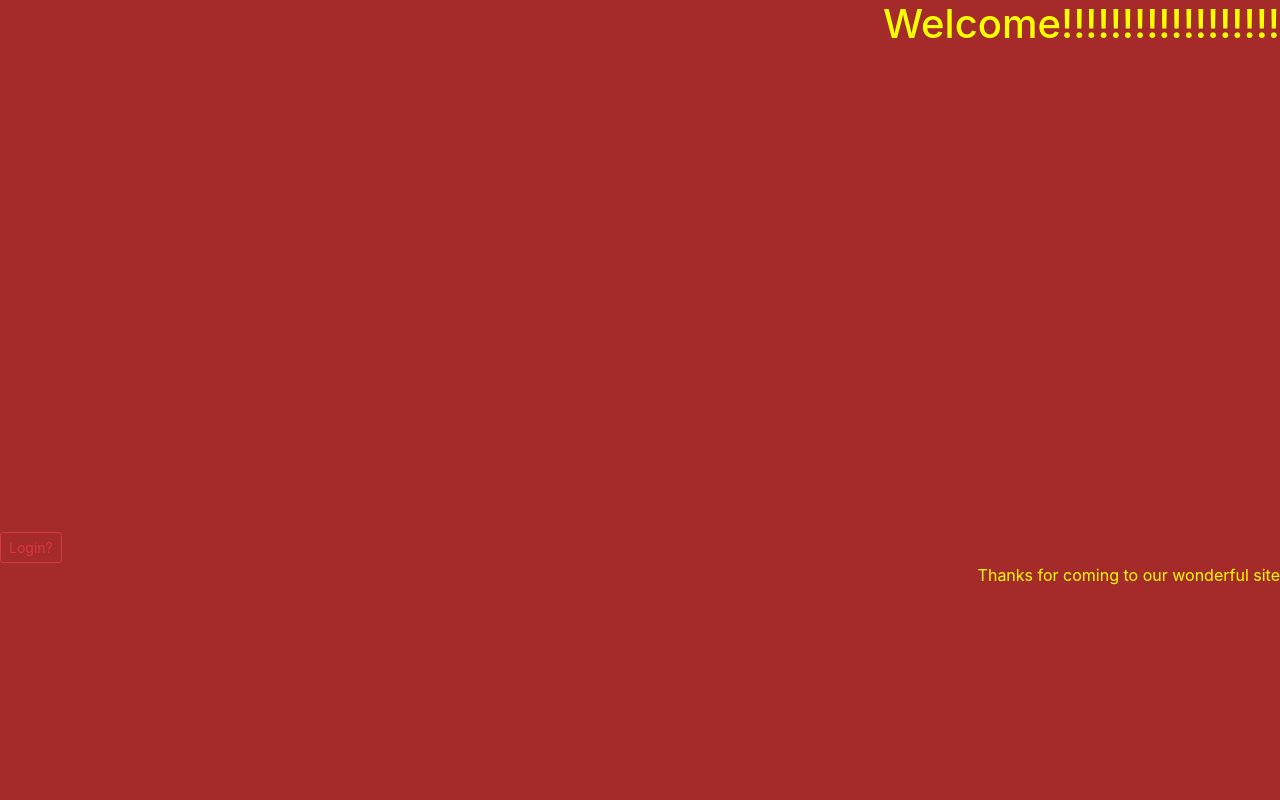
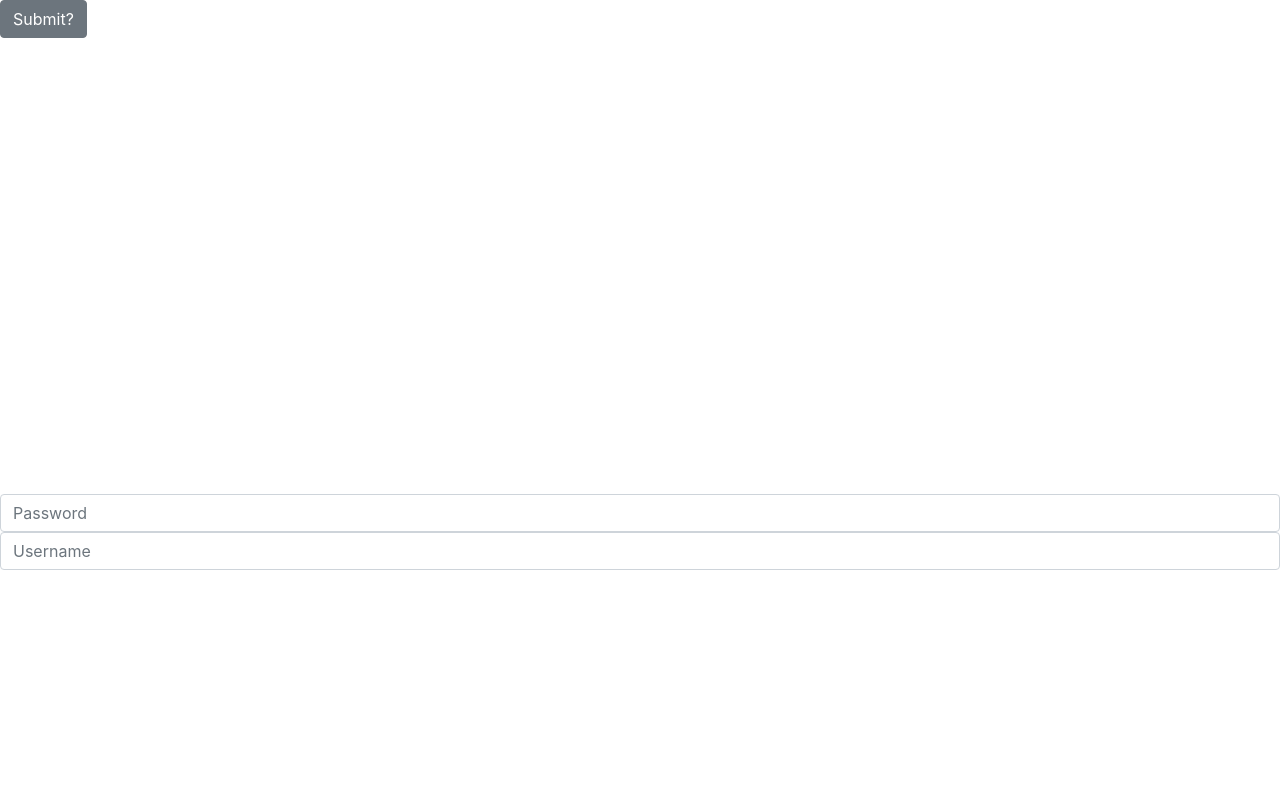
Before and after one commit to connorcaseyc/staging_p2, a React (Create React App) app in the folder React/sp2-app/: page /register in a window 1280 px wide. Shown: the top 800 px of the page. Built offline with nearby package versions, Linux system fonts and the light colour scheme.

Commit message:
added register page

```diff
--- a/React/sp2-app/src/App.tsx
+++ b/React/sp2-app/src/App.tsx
@@ -9,6 +9,7 @@ import { history } from './util/history';
 import { Landing } from './components/Landing';
 import { LoginOne } from './components/login-sequence/LoginOne';
 import { LoginTwo } from './components/login-sequence/LoginTwo';
+import { Register } from './components/Register';
 
 const App: React.FC = () => {
 
@@ -22,6 +23,7 @@ const App: React.FC = () => {
                       <Switch>
                           <Route path="/login2" component={LoginTwo}/>
                           <Route path="/login1" component={LoginOne}/>
+                          <Route path="/register" component={Register}/>
                           <Route path="/" component={Landing}/>
                       </Switch>
 
--- a/React/sp2-app/src/components/Landing.tsx
+++ b/React/sp2-app/src/components/Landing.tsx
@@ -10,6 +10,10 @@ export class Landing extends React.Component {
         history.push('/login1');
     }
 
+    openRegisterPage = (event:any) => {
+        history.push('/register');
+    }
+
     render() {
         return (
             <div>
@@ -19,6 +23,7 @@ export class Landing extends React.Component {
                     <Button outline color="danger" size="sm" onClick={this.nextLoginPage}>Login?</Button>
                     <br/>
                     <p style={{height:"500px", textAlign:"right"}}>Thanks for coming to our wonderful site</p>
+                    <Button outline color="danger" size="sm" onClick={this.openRegisterPage}>Register</Button>
                 </div>
             </div>
         )
--- /dev/null
+++ b/React/sp2-app/src/components/Register.tsx
@@ -0,0 +1,88 @@
+import React, { SyntheticEvent } from 'react';
+import { Input, Form, Button } from 'reactstrap';
+
+interface IRegisterState {
+    username: string;
+    password: string;
+}
+
+export class Register extends React.Component<any, IRegisterState> {
+    constructor(props:any) {
+        super(props);
+        this.state = {
+            username: "",
+            password: ""
+        }
+    }
+
+    updateUsername = (event:any) => {
+        this.setState({
+            ...this.state,
+            username: event.target.value
+        })
+    }
+
+    updatePassword = (event:any) => {
+        this.setState({
+            ...this.state,
+            password: event.target.value
+        })
+    }
+
+    submitNewUser = async(event:SyntheticEvent) => {
+        event.preventDefault();
+        // api call here
+    }
+
+
+
+    render() {
+        return (
+            <div>
+                <div id="register_div">
+
+                    <div id="register_form_div">
+                        <Form onSubmit={this.submitNewUser}>
+                            <Button>Submit?</Button>
+                            <br/>
+                            <br/>
+                            <br/>
+                            <br/>
+                            <br/>
+                            <br/>
+                            <br/>
+                            <br/>
+                            <br/>
+                            <br/>
+                            <br/>
+                            <br/>
+                            <br/>
+                            <br/>
+                            <br/>
+                            <br/>
+                            <br/>
+                            <br/>
+                            <br/>
+                            <br/>
+                            <Input
+                                required
+                                type="text"
+                                placeholder="Password"
+                                value={this.state.password}
+                                onChange={this.updatePassword}/>
+                            <Input
+                                required
+                                type="text"
+                                placeholder="Username"
+                                value={this.state.username}
+                                onChange={this.updateUsername}/>
+                        </Form>
+                    </div>
+
+                </div>
+            </div>
+        )
+    }
+
+
+}
```
